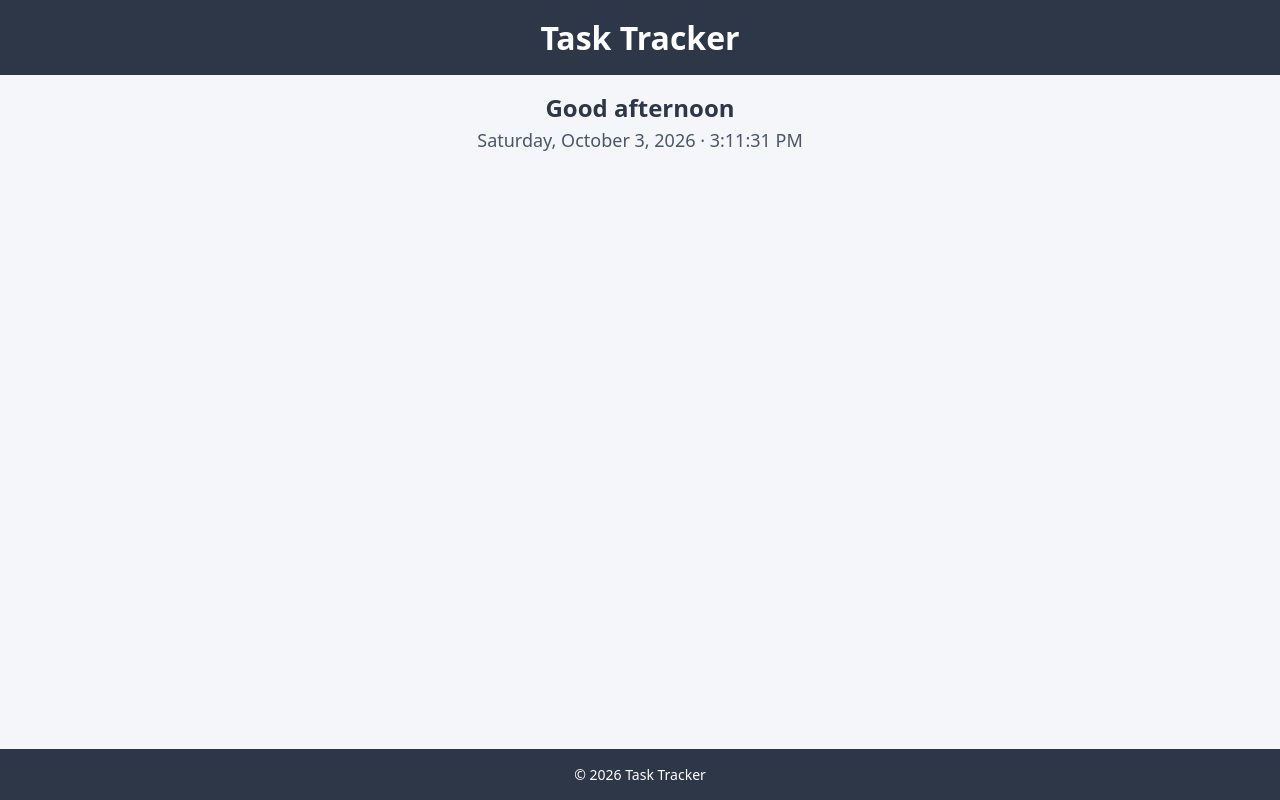
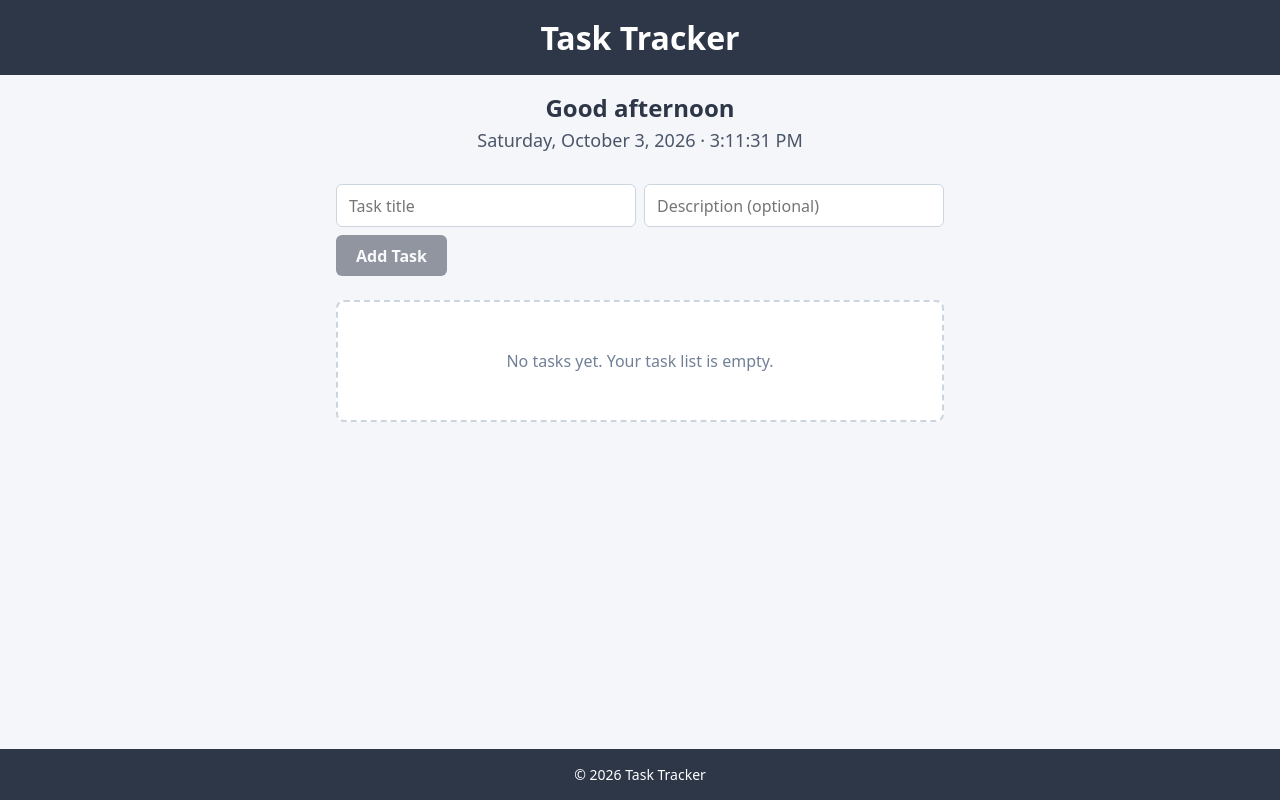
Before and after one commit to minionsrahat/team-tasktracker, a React (Vite) app: page / in a window 1280 px wide. Built offline with nearby package versions, Linux system fonts and the light colour scheme.

Commit message:
Add new task feature implemented

```diff
--- a/src/App.jsx
+++ b/src/App.jsx
@@ -1,15 +1,24 @@
+import { useState } from 'react'
 import Header from './components/Header.jsx'
 import DateTimeHeading from './components/DateTimeHeading.jsx'
+import AddTaskForm from './components/AddTaskForm.jsx'
+import TaskList from './components/TaskList.jsx'
 import Footer from './components/Footer.jsx'
 
 export default function App() {
-  const tasks = []
+  const [tasks, setTasks] = useState([])
+
+  function addTask({ title, description }) {
+    setTasks((prev) => [...prev, { id: crypto.randomUUID(), title, description }])
+  }
 
   return (
     <div className="app">
       <Header />
       <DateTimeHeading />
       <main className="main">
+        <AddTaskForm onAdd={addTask} />
+        <TaskList tasks={tasks} />
       </main>
       <Footer />
     </div>
--- /dev/null
+++ b/src/components/AddTaskForm.jsx
@@ -0,0 +1,36 @@
+import { useState } from 'react'
+
+export default function AddTaskForm({ onAdd }) {
+  const [title, setTitle] = useState('')
+  const [description, setDescription] = useState('')
+
+  function handleSubmit(e) {
+    e.preventDefault()
+    if (!title.trim()) return
+
+    onAdd({ title: title.trim(), description: description.trim() })
+    setTitle('')
+    setDescription('')
+  }
+
+  return (
+    <form className="add-task-form" onSubmit={handleSubmit}>
+      <input
+        type="text"
+        placeholder="Task title"
+        value={title}
+        onChange={(e) => setTitle(e.target.value)}
+        required
+      />
+      <input
+        type="text"
+        placeholder="Description (optional)"
+        value={description}
+        onChange={(e) => setDescription(e.target.value)}
+      />
+      <button type="submit" disabled={!title.trim()}>
+        Add Task
+      </button>
+    </form>
+  )
+}
--- a/src/components/TaskList.jsx
+++ b/src/components/TaskList.jsx
@@ -8,7 +8,12 @@ export default function TaskList({ tasks }) {
   return (
     <ul className="task-list">
       {tasks.map((task) => (
-        <li key={task.id}>{task.title}</li>
+        <li key={task.id} className="task-item">
+          <span className="task-title">{task.title}</span>
+          {task.description && (
+            <span className="task-description">{task.description}</span>
+          )}
+        </li>
       ))}
     </ul>
   )
--- a/src/index.css
+++ b/src/index.css
@@ -63,6 +63,69 @@ body {
   border-radius: 8px;
 }
 
+.add-task-form {
+  display: flex;
+  flex-wrap: wrap;
+  gap: 0.5rem;
+  margin-bottom: 1.5rem;
+}
+
+.add-task-form input {
+  flex: 1 1 180px;
+  padding: 0.6rem 0.75rem;
+  font: inherit;
+  border: 1px solid #cbd5e0;
+  border-radius: 6px;
+  background: #fff;
+}
+
+.add-task-form input:focus {
+  outline: 2px solid #4a5568;
+  outline-offset: 1px;
+}
+
+.add-task-form button {
+  padding: 0.6rem 1.25rem;
+  font: inherit;
+  font-weight: 600;
+  color: #fff;
+  background: #2d3748;
+  border: none;
+  border-radius: 6px;
+  cursor: pointer;
+}
+
+.add-task-form button:hover:not(:disabled) {
+  background: #1a202c;
+}
+
+.add-task-form button:disabled {
+  opacity: 0.5;
+  cursor: not-allowed;
+}
+
 .task-list {
   list-style: none;
+  display: flex;
+  flex-direction: column;
+  gap: 0.5rem;
 }
+
+.task-item {
+  display: flex;
+  flex-direction: column;
+  gap: 0.25rem;
+  padding: 0.75rem 1rem;
+  background: #fff;
+  border: 1px solid #e2e8f0;
+  border-radius: 8px;
+}
+
+.task-title {
+  font-weight: 600;
+}
+
+.task-description {
+  font-size: 0.875rem;
+  color: #718096;
+}
```
